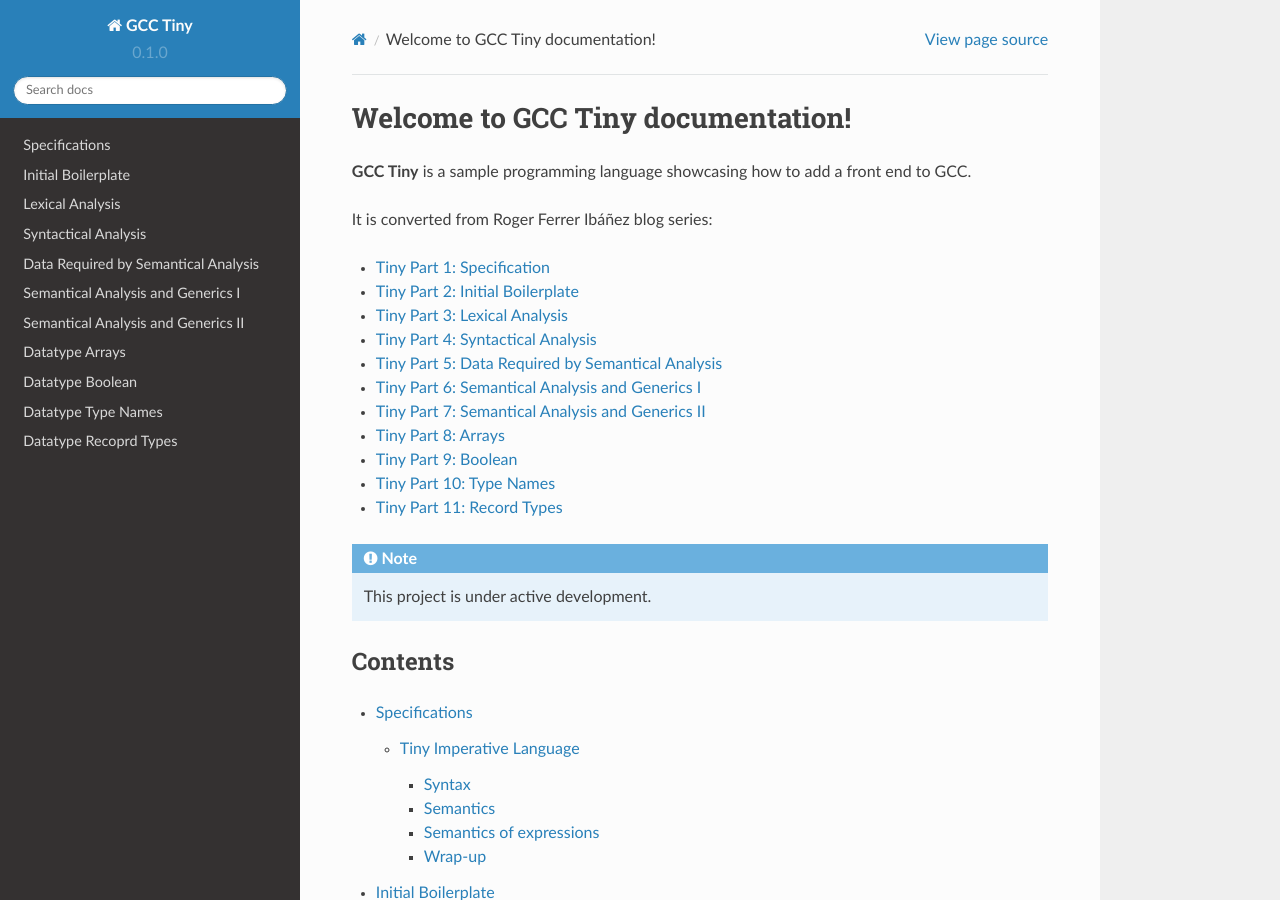
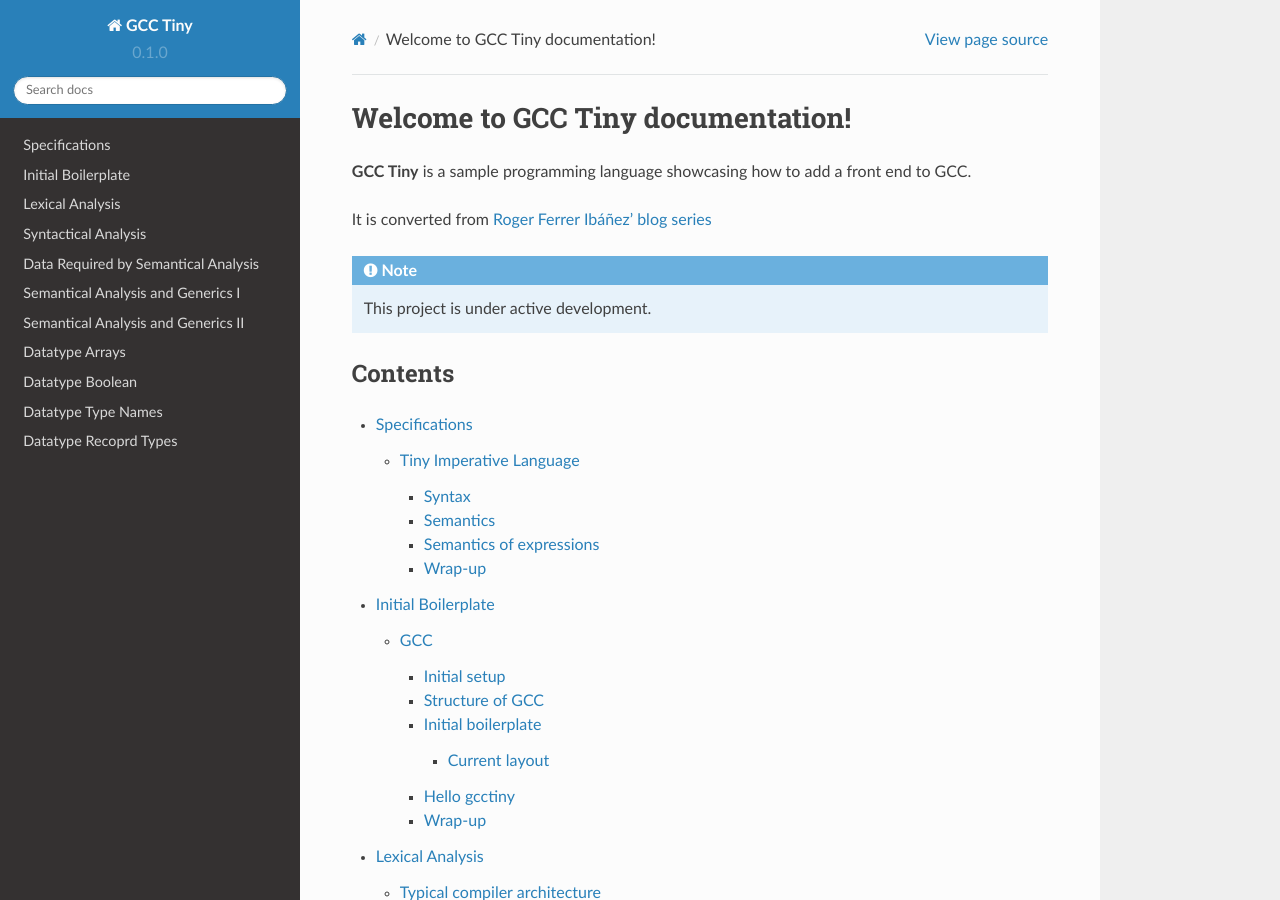
Before and after one commit to GCC-Tiny/gcc-tiny-docs-rtd, a Sphinx documentation site: the page built from docs/source/index.rst, in a window 1280 px wide and 900 px high. Built offline with Sphinx 7.4.7 and the Read the Docs theme 2.0.0, drawn with Linux system fonts in a browser that asks for light colours.

Commit message:
replace old table of contents with single link to blog

```diff
--- a/docs/source/index.rst
+++ b/docs/source/index.rst
@@ -3,19 +3,7 @@
 
 **GCC Tiny** is a sample programming language showcasing how to add a front end to GCC.
 
-It is converted from Roger Ferrer Ibáñez blog series:
-
-* `Tiny Part 1: Specification <https://thinkingeek.com/2016/01/05/tiny-gcc-front-part-1/>`_
-* `Tiny Part 2: Initial Boilerplate <https://thinkingeek.com/2016/01/06/tiny-gcc-front-part-2/>`_
-* `Tiny Part 3: Lexical Analysis <https://thinkingeek.com/2016/01/08/tiny-gcc-front-part-3/>`_
-* `Tiny Part 4: Syntactical Analysis <https://thinkingeek.com/2016/01/10/tiny-gcc-front-part-4/>`_
-* `Tiny Part 5: Data Required by Semantical Analysis <https://thinkingeek.com/2016/01/16/tiny-gcc-front-part-5/>`_
-* `Tiny Part 6: Semantical Analysis and Generics I <https://thinkingeek.com/2016/01/17/tiny-gcc-front-part-6/>`_
-* `Tiny Part 7: Semantical Analysis and Generics II <https://thinkingeek.com/2016/01/19/tiny-gcc-front-part-7/>`_
-* `Tiny Part 8: Arrays <https://thinkingeek.com/2016/01/30/tiny-gcc-front-part-8/>`_
-* `Tiny Part 9: Boolean <https://thinkingeek.com/2016/01/31/tiny-gcc-front-part-9/>`_
-* `Tiny Part 10: Type Names <https://thinkingeek.com/2016/09/04/tiny-gcc-front-part-10/>`_
-* `Tiny Part 11: Record Types <https://thinkingeek.com/2016/09/05/tiny-gcc-front-part-11/>`_
+It is converted from `Roger Ferrer Ibáñez' blog series <https://thinkingeek.com/gcc-tiny/>`_
 
 .. note::
 
```
